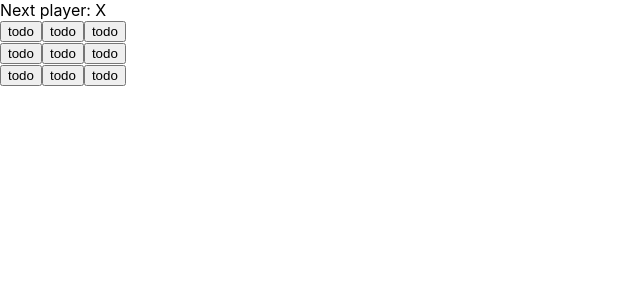
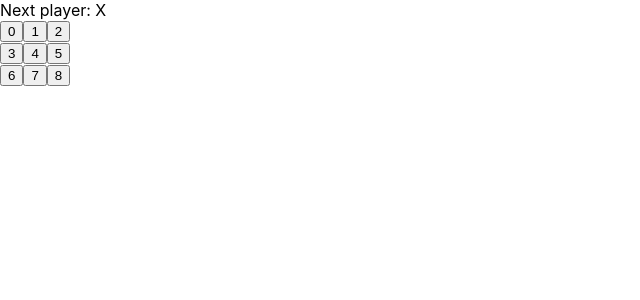
Before and after one commit to james-wienecke/react-typescript-tictactoe, a React (Create React App) app: page / in a window 1280 px wide. Shown: the top 300 px of the page, without its empty margins (0-640 px from the left). Built offline with nearby package versions, Linux system fonts and the light colour scheme.

Commit message:
Type declarations and experimentation with typed react props.

```diff
--- a/src/Board.tsx
+++ b/src/Board.tsx
@@ -4,7 +4,7 @@ import Square from "./Square";
 
 const Board = (): JSX.Element => {
     const renderSquare = (i: number) => {
-        return <Square />
+        return <Square value={i}/>
     }
 
     const status: string = "Next player: X";
--- a/src/Game.tsx
+++ b/src/Game.tsx
@@ -1,5 +1,5 @@
 import React from "react";
-// import "./Game.css"
+import "./Game.css"
 import Board from "./Board"
 
 const Game = (): JSX.Element => {
--- a/src/Square.tsx
+++ b/src/Square.tsx
@@ -1,10 +1,14 @@
 import React from "react";
 import './Game.css';
 
-const Square = (): JSX.Element => {
+type AppProps = {
+    value: number;
+}
+
+const Square = (props: AppProps): JSX.Element => {
     return (
-        <button className="square">
-            todo
+        <button className="square" onClick={ () => console.log('click', props.value) }>
+            {props.value}
         </button>
     );
 }
```
